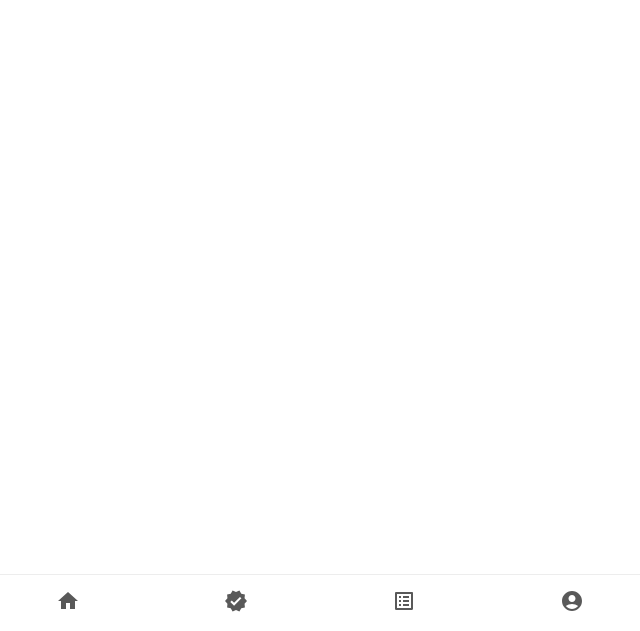
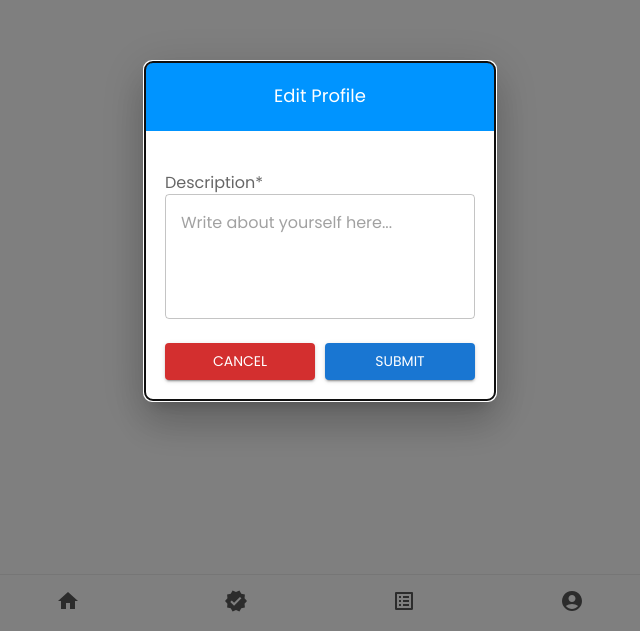
Before and after one commit to galn14/skill-x, a React (Vite) app: page /EditAboutMe in a window 1280 px wide. Shown: the part 169-800 px from the top of the page, without its empty margins (320-960 px from the left). Built offline with nearby package versions, Linux system fonts and the light colour scheme; no server answers.

Commit message:
edit about me

```diff
--- a/src/App.tsx
+++ b/src/App.tsx
@@ -64,6 +64,7 @@ import JoinAsSeller from './pages/JoinAsSeller';
 import JoinAsSellerWait from './pages/JoinSellerWait';
 import profileSeller from './sellerrrrrr/profileSeller';
 import EditProfileModal from './sellerrrrrr/EditProfileModal';
+import EditAboutMe from './sellerrrrrr/EditAboutMe';
 
 setupIonicReact();
 const theme = createTheme({
@@ -144,6 +145,7 @@ const App: React.FC = () => (
           <Route path="/JoinAsSellerWait" component={JoinAsSellerWait}/>
           <Route path="/profileSeller" component={profileSeller}/>
           <Route path="/EditProfileModal" component={EditProfileModal}/>
+          <Route path="/EditAboutMe" component={EditAboutMe}/>
 
           <Route exact path="/">
             <Redirect to="/login" />
--- /dev/null
+++ b/src/sellerrrrrr/EditAboutMe.tsx
@@ -0,0 +1,120 @@
+import React, { useState } from "react";
+import { Modal, Box, DialogTitle, FormControl, FormLabel, TextField, Button } from "@mui/material";
+import { useHistory } from 'react-router-dom';
+
+const EditAboutMe = () => {
+  const [open, setOpen] = useState(true);  // Modal state to control opening/closing
+  const history = useHistory();
+
+  // Close modal and redirect
+  const handleCloseEdit = () => {
+    history.push('/ProfileSeller');  // Redirect to home or main page
+    setOpen(false);  // Close the modal
+  };
+
+  // Form submit handler (example)
+  const handleFormSubmit = (event: React.FormEvent) => {
+    event.preventDefault();
+    // Add your form submit logic here
+    handleCloseEdit();  // Close modal on submit
+  };
+
+  return (
+    <Modal
+      open={open}
+      onClose={handleCloseEdit} // Close modal when clicking outside
+      sx={{
+        display: 'flex',
+        alignItems: 'center',
+        justifyContent: 'center',
+      }}
+    >
+      <Box
+        sx={{
+          backgroundColor: 'white',
+          width: '350px',
+          borderRadius: '8px',
+          boxShadow: 24,
+        }}
+      >
+        {/* Header Section */}
+        <Box
+          sx={{
+            backgroundColor: '#0094FF',
+            borderRadius: '10px 10px 0 0',
+            display: 'flex',
+            justifyContent: 'center',
+            padding: '20px',
+            marginBottom: '20px',
+          }}
+        >
+          <DialogTitle
+            sx={{
+              padding: 0,
+              color: 'white',
+              fontSize: '18px',
+            }}
+          >
+            Edit Profile
+          </DialogTitle>
+        </Box>
+
+        {/* Form Section */}
+        <form onSubmit={handleFormSubmit}>
+          <Box
+            sx={{
+              padding: '20px',
+              display: 'flex',
+              flexDirection: 'column',
+              gap: 2,
+            }}
+          >
+            {['description'].map((field) => (
+                <FormControl key={field}>
+                    <FormLabel>{capitalize(field)}*</FormLabel>
+                    <TextField
+                    sx={{ width: '100%' }}
+                    name={field}
+                    defaultValue={JSON.parse(localStorage.getItem('userInfo') || '{}')[field] || ''}
+                    autoFocus={field === 'name'}
+                    required
+                    multiline
+                    rows={4}
+                    placeholder="Write about yourself here..."
+                    />
+                </FormControl>
+                ))}
+
+
+            {/* Action Buttons */}
+            <Box display="flex" justifyContent="space-between" mt={1}>
+              <Button
+                variant="contained"
+                color="error"
+                onClick={handleCloseEdit}  // Close modal on cancel
+                sx={{ width: '150px' }}
+              >
+                Cancel
+              </Button>
+              <Button
+                variant="contained"
+                color="primary"
+                type="submit"
+                sx={{ width: '150px' }}
+              >
+                Submit
+              </Button>
+            </Box>
+          </Box>
+        </form>
+      </Box>
+    </Modal>
+  );
+};
+
+export default EditAboutMe;
+
+// Utility function for capitalizing field names
+const capitalize = (str: string) => {
+  return str.charAt(0).toUpperCase() + str.slice(1);
+};
--- a/src/sellerrrrrr/profileSeller.tsx
+++ b/src/sellerrrrrr/profileSeller.tsx
@@ -21,6 +21,7 @@ import NotificationsIcon from '@mui/icons-material/Notifications';
 import MailIcon from '@mui/icons-material/Mail';
 import EditProfileModal from './EditProfileModal'; // import modal yang baru dibuat
 import { Route, BrowserRouter } from "react-router-dom";
+import EditAboutMe from './EditAboutMe';
 
 const profileSeller: React.FC = () => {
   const [isAboutMeOpen, setAboutMeIsOpen] = useState(false);
@@ -31,6 +32,9 @@ const profileSeller: React.FC = () => {
   };
 
 
+  const openAboutMeModal = () => {
+    history.push('/EditAboutMe'); // Rute untuk modal
+  };
 
   const AboutmetoggleCard = () => {
     setAboutMeIsOpen(!isAboutMeOpen); // Toggle state untuk buka/tutup konten
@@ -206,7 +210,7 @@ const profileSeller: React.FC = () => {
           </Grid>
 
 
-          <IonCard onClick={AboutmetoggleCard} style={{ cursor: 'pointer' }}>
+          <IonCard  style={{ cursor: 'pointer' }}>
             {/* Header Card */}
 
             <IonCardHeader>
@@ -222,12 +226,31 @@ const profileSeller: React.FC = () => {
                   About Me
                 </Typography>
               </IonCardTitle>
+
+              <Box sx={{ display: "flex", alignItems: "center", gap: "8px", position: "relative" }}>
+              <div>
+              <IconButton
+               onClick={openAboutMeModal}
+              sx={{
+                marginLeft:'1px',
+
+              }}
+              size="small"
+            >
+              <EditIcon />
+            </IconButton>
+            <Route path="/EditAboutMe" component={EditAboutMe}/>
+          </div>
+
+
               {isAboutMeOpen ? (
-                  <ArrowDropUpIcon sx={{ color: 'gray' }} />
+                  <ArrowDropUpIcon sx={{ color: 'gray' }} onClick={AboutmetoggleCard}/>
                 ) : (
-                  <ArrowDropDownIcon sx={{ color: 'gray' }} />
+                  <ArrowDropDownIcon sx={{ color: 'gray' }} onClick={AboutmetoggleCard} />
                 )}
             </Box>
+            </Box>
+
             </IonCardHeader>
 
             {/* Konten Card (Hanya tampil jika isOpen true) */}
@@ -244,17 +267,19 @@ const profileSeller: React.FC = () => {
             )}
           </IonCard>
 
-          <IonCard style={{
-            boxShadow: '0px 4px 8px rgba(0, 0, 0, 0.1)', cursor: 'pointer'}} onClick={SkilltoggleCard} >
+    <IonCard
+      style={{
+        boxShadow: '0px 4px 8px rgba(0, 0, 0, 0.1)',
+        cursor: 'pointer',
+      }}
+    >
       {/* Header Card */}
       <IonCardHeader>
-          <Box
-            sx={{
-              display: 'flex',
-              alignItems: 'center',
-              justifyContent: 'space-between',
-            }}
-          >
+        <Box sx={{
+            display: "flex",
+            alignItems: "center",
+            justifyContent: "space-between",
+          }}>
           {/* Judul Card */}
           <IonCardTitle>
             <Typography variant="h6" sx={{ fontWeight: 'bold' }}>
@@ -262,12 +287,25 @@ const profileSeller: React.FC = () => {
             </Typography>
           </IonCardTitle>
 
-            {/* Ikon Panah */}
+          {/* Box containing the Add Icon and Arrow */}
+          <Box sx={{ display: 'flex', alignItems: 'center', gap: '8px' }}>
+            {/* Add Icon */}
+            <IconButton
+              sx={{
+                marginLeft: '1px',
+              }}
+              size="small"
+            >
+              <AddIcon />
+            </IconButton>
+
+            {/* Arrow Icon based on state */}
             {isSkillOpen ? (
-              <ArrowDropUpIcon sx={{ color: 'gray' }} />
+              <ArrowDropUpIcon sx={{ color: 'gray' }}  onClick={SkilltoggleCard}/>
             ) : (
-              <ArrowDropDownIcon sx={{ color: 'gray' }} />
+              <ArrowDropDownIcon sx={{ color: 'gray' }} onClick={SkilltoggleCard} />
             )}
+          </Box>
         </Box>
       </IonCardHeader>
 
@@ -289,11 +327,7 @@ const profileSeller: React.FC = () => {
 {/*portfolio*/}
 <IonCard style={{ cursor: "pointer"}}>
       {/* Header Card */}
-      <IonCardHeader
-        style={{
-          boxShadow: "0px 4px 8px rgba(0, 0, 0, 0.1)", // Shadow untuk header
-        }}
-      >
+      <IonCardHeader>
         <Box
           sx={{
             display: "flex",
```
Lines whose indentation alone changed are shown as unchanged.
